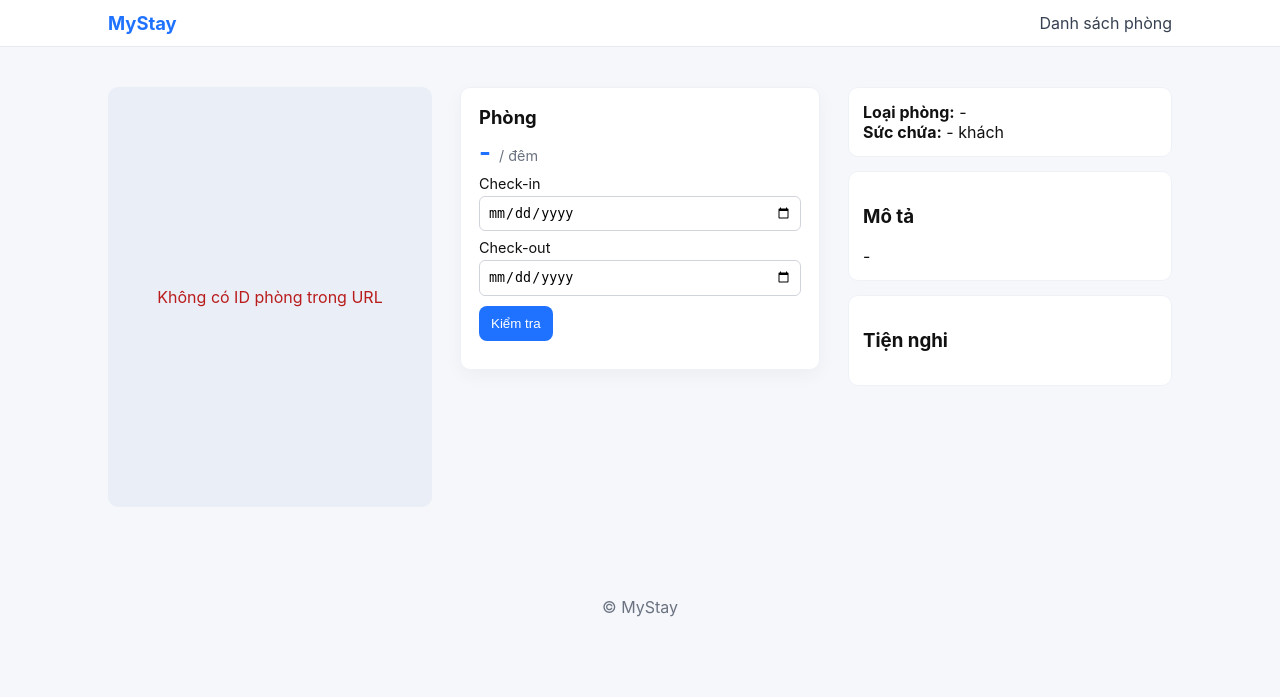
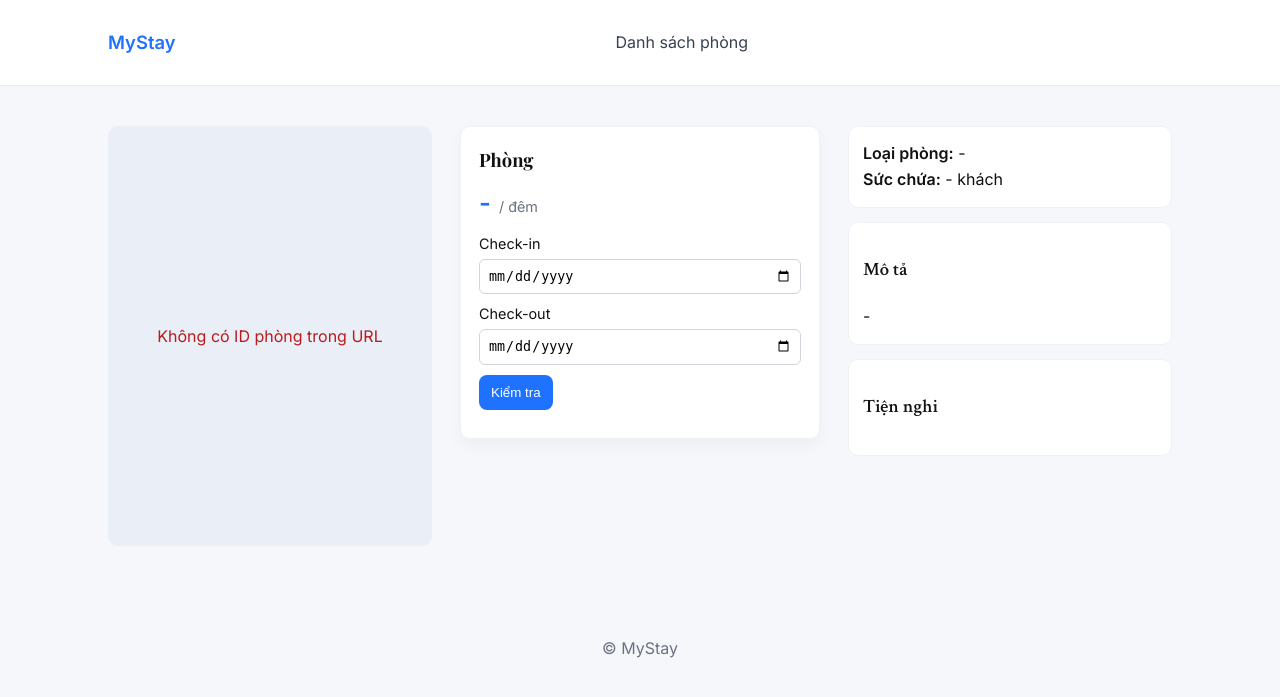
Before and after one commit to tinhonline262/hotel-booking-system, a PHP site: page /listing-detail.html in a window 1280 px wide. Shown: the top 697 px of the page. Run offline with PHP 8.4, Linux system fonts and the light colour scheme.

Commit message:
change theme in listing-detail.html

```diff
--- a/public/css/listing-detail.css
+++ b/public/css/listing-detail.css
@@ -3,6 +3,54 @@
     --accent:#1f72ff;
     --muted:#6b7280;
     --bg:#f5f7fb;
+}
+body {
+    font-family: "Inter", -apple-system, BlinkMacSystemFont, "Segoe UI", Roboto,
+    sans-serif;
+    background: var(--bg-primary);
+    color: var(--text-primary);
+    line-height: 1.6;
+}
+
+h1 {
+    font-family: "Playfair Display", serif;
+}
+
+h2 {
+    font-family: "Playfair Display", serif;
+}
+
+h3 {
+    font-family: "Crimson Text", serif;
+}
+
+h4 {
+    font-family: "Inter", sans-serif;
+}
+header {
+    background: white;
+    padding: 1rem 2rem;
+    box-shadow: var(--shadow-sm);
+    position: sticky;
+    top: 0;
+    z-index: 100;
+}
+
+nav {
+    display: flex;
+    justify-content: space-between;
+    align-items: center;
+    max-width: 1400px;
+    margin: 0 auto;
+}
+
+.logo {
+    display: flex;
+    align-items: center;
+    gap: 0.5rem;
+    font-size: 1.5rem;
+    font-weight: 700;
+    color: var(--color-primary);
 }
 *{box-sizing:border-box}
 body{
--- a/public/listing-detail.html
+++ b/public/listing-detail.html
@@ -4,6 +4,11 @@
     <meta charset="utf-8" />
     <title>Chi tiết phòng</title>
     <meta name="viewport" content="width=device-width,initial-scale=1" />
+    <link rel="preconnect" href="https://fonts.googleapis.com">
+    <link rel="preconnect" href="https://fonts.gstatic.com" crossorigin>
+    <link
+            href="https://fonts.googleapis.com/css2?family=Playfair+Display:wght@400;600;700&family=Crimson+Text:wght@400;600&family=Inter:wght@400;500;600&display=swap"
+            rel="stylesheet">
     <link rel="stylesheet" href="css/listing-detail.css">
 </head>
 <body>
```
